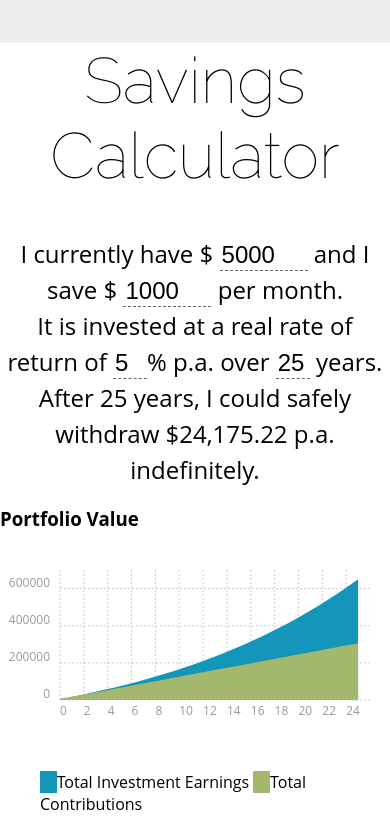
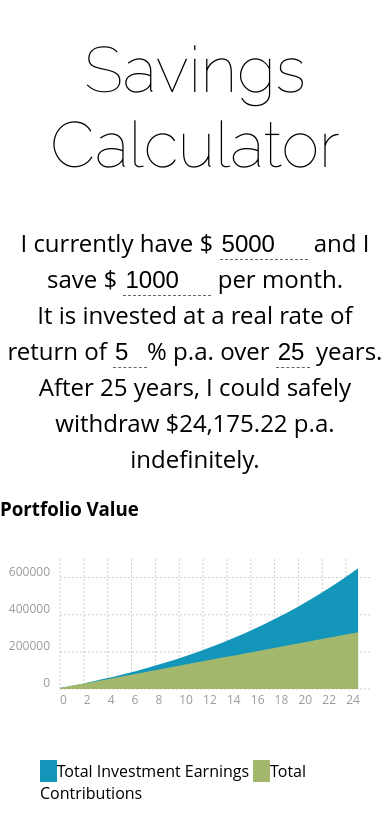
Before and after one commit to alagalac/OnePagePortfolio, a plain HTML site: page index.html in a window 390 px wide. Shown: the top 839 px of the page. Drawn offline with nearby package versions, Linux system fonts and the light colour scheme.

Commit message:
Fix grey space above title in mobile mode

```diff
--- a/app.css
+++ b/app.css
@@ -21,6 +21,8 @@ html{
 }
 
 h1 {
+    margin-top: 0;
+    padding-top: 0.5em;
     font-weight: 100;
     font-family: Raleway,"Droid Sans",Arial,sans-serif;
     font-size: 64px;
```
Also changed, not shown: history.txt.
